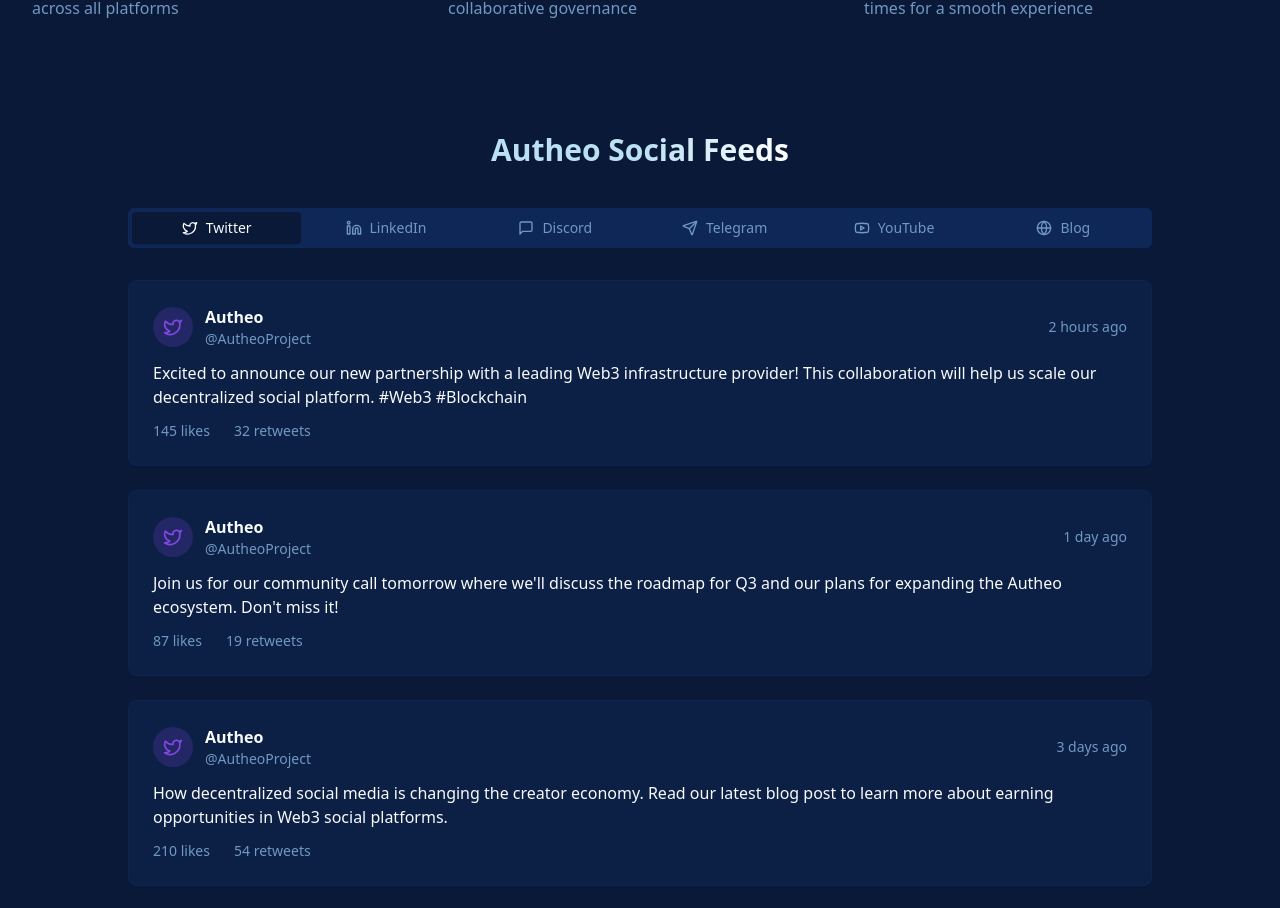
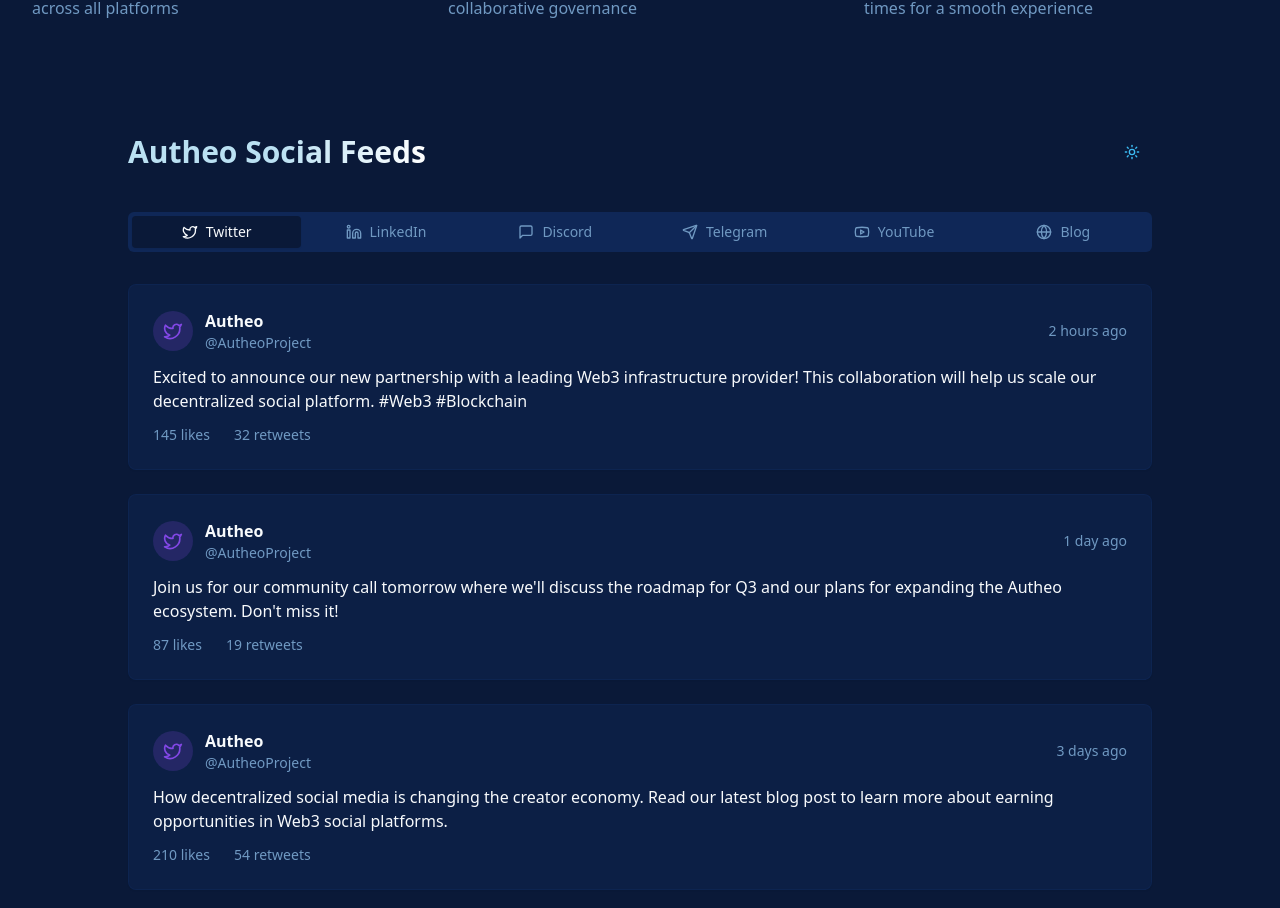
Before and after one commit to RyanTeigen/web3-feed-connector, a React (Vite) app: page / in a window 1280 px wide. Shown: the part 1113-2021 px from the top of the page. Built offline with nearby package versions, Linux system fonts and the light colour scheme.

Commit message:
feat: Add dark mode toggle to SocialFeed
Adds a dark mode toggle to the SocialFeed component, allowing users to switch between light and dark themes for the feed cards.

```diff
--- a/src/App.tsx
+++ b/src/App.tsx
@@ -10,12 +10,14 @@ import AboutPage from "./pages/AboutPage";
 import NotFound from "./pages/NotFound";
 import Navbar from "./components/Navbar";
 import Footer from "./components/Footer";
+import { ThemeProvider } from "./context/ThemeContext";
 
 const queryClient = new QueryClient();
 
 const App = () => (
   <QueryClientProvider client={queryClient}>
     <TooltipProvider>
+      <ThemeProvider>
         <Toaster />
         <Sonner />
         <BrowserRouter>
@@ -32,6 +34,7 @@ const App = () => (
             <Footer />
           </div>
         </BrowserRouter>
+      </ThemeProvider>
     </TooltipProvider>
   </QueryClientProvider>
 );
--- a/src/components/SocialFeed.tsx
+++ b/src/components/SocialFeed.tsx
@@ -9,6 +9,7 @@ import { TelegramFeed } from "./social-feed/TelegramFeed";
 import { YoutubeFeed } from "./social-feed/YoutubeFeed";
 import { BlogFeed } from "./social-feed/BlogFeed";
 import { DEFAULT_CONFIG } from "./social-feed/config";
+import { ThemeToggle } from "./ThemeToggle";
 
 const SocialFeed = () => {
   const [activeTab, setActiveTab] = useState("twitter");
@@ -18,9 +19,12 @@ const SocialFeed = () => {
   return (
     <div className="py-12 px-4 sm:px-6 lg:px-8">
       <div className="mx-auto max-w-5xl">
-        <h2 className="text-3xl font-bold mb-10 text-center">
-          <span className="gradient-text">Autheo Social Feeds</span>
-        </h2>
+        <div className="flex items-center justify-between mb-10">
+          <h2 className="text-3xl font-bold text-center">
+            <span className="gradient-text">Autheo Social Feeds</span>
+          </h2>
+          <ThemeToggle />
+        </div>
 
         <Tabs defaultValue="twitter" className="w-full" onValueChange={setActiveTab}>
           <TabsList className="grid w-full grid-cols-6 mb-8">
--- /dev/null
+++ b/src/components/ThemeToggle.tsx
@@ -0,0 +1,24 @@
+
+import { Moon, Sun } from "lucide-react";
+import { useTheme } from "@/context/ThemeContext";
+import { Button } from "@/components/ui/button";
+
+export const ThemeToggle = () => {
+  const { theme, toggleTheme } = useTheme();
+
+  return (
+    <Button
+      variant="ghost"
+      size="icon"
+      onClick={toggleTheme}
+      className="rounded-full"
+      aria-label="Toggle theme"
+    >
+      {theme === "light" ? (
+        <Moon className="h-5 w-5 text-web3-deep-purple" />
+      ) : (
+        <Sun className="h-5 w-5 text-web3-electric-blue" />
+      )}
+    </Button>
+  );
+};
--- a/src/components/social-feed/BlogFeed.tsx
+++ b/src/components/social-feed/BlogFeed.tsx
@@ -3,24 +3,38 @@ import { Card } from "@/components/ui/card";
 import { ExternalLink } from "lucide-react";
 import { Button } from "@/components/ui/button";
 import { SOCIAL_FEEDS } from "./config";
+import { useTheme } from "@/context/ThemeContext";
 
 interface BlogFeedProps {
   blogUrl: string;
 }
 
 export const BlogFeed = ({ blogUrl }: BlogFeedProps) => {
+  const { theme } = useTheme();
+
   return (
     <div className="space-y-6">
       {SOCIAL_FEEDS.blog.map((post) => (
-        <Card key={post.id} className="web3-card">
+        <Card
+          key={post.id}
+          className={`web3-card ${
+            theme === "light"
+              ? "bg-white border-gray-200 text-gray-800"
+              : "bg-card border-border/40 text-foreground"
+          }`}
+        >
           <div className="space-y-3">
-            <h3 className="font-semibold text-xl">{post.title}</h3>
-            <p className="text-muted-foreground">{post.excerpt}</p>
+            <h3 className={`font-semibold text-xl ${theme === "light" ? "text-gray-800" : ""}`}>{post.title}</h3>
+            <p className={`${theme === "light" ? "text-gray-600" : "text-muted-foreground"}`}>{post.excerpt}</p>
             <div className="flex items-center justify-between text-sm">
-              <span className="text-muted-foreground">{post.readTime}</span>
-              <span className="text-muted-foreground">{post.date}</span>
+              <span className={`${theme === "light" ? "text-gray-500" : "text-muted-foreground"}`}>{post.readTime}</span>
+              <span className={`${theme === "light" ? "text-gray-500" : "text-muted-foreground"}`}>{post.date}</span>
             </div>
-            <Button variant="outline" className="border-web3-vibrant-teal/40 hover:bg-web3-vibrant-teal/10 text-web3-vibrant-teal">
+            <Button variant="outline" className={
+              theme === "light"
+                ? "border-web3-vibrant-teal/40 hover:bg-web3-vibrant-teal/10 text-web3-vibrant-teal"
+                : "border-web3-vibrant-teal/40 hover:bg-web3-vibrant-teal/10 text-web3-vibrant-teal"
+            }>
               Read More
             </Button>
           </div>
--- /dev/null
+++ b/src/context/ThemeContext.tsx
@@ -0,0 +1,48 @@
+
+import React, { createContext, useContext, useState, useEffect } from "react";
+
+type Theme = "light" | "dark";
+
+interface ThemeContextType {
+  theme: Theme;
+  toggleTheme: () => void;
+}
+
+const ThemeContext = createContext<ThemeContextType | undefined>(undefined);
+
+export const ThemeProvider = ({ children }: { children: React.ReactNode }) => {
+  // Check if user previously selected a theme
+  const [theme, setTheme] = useState<Theme>(() => {
+    const savedTheme = localStorage.getItem("theme");
+    return (savedTheme as Theme) || "dark"; // Default to dark since our app already has a dark theme
+  });
+
+  // Apply theme class to html element
+  useEffect(() => {
+    const root = document.documentElement;
+    if (theme === "dark") {
+      root.classList.add("dark");
+    } else {
+      root.classList.remove("dark");
+    }
+    localStorage.setItem("theme", theme);
+  }, [theme]);
+
+  const toggleTheme = () => {
+    setTheme((prevTheme) => (prevTheme === "dark" ? "light" : "dark"));
+  };
+
+  return (
+    <ThemeContext.Provider value={{ theme, toggleTheme }}>
+      {children}
+    </ThemeContext.Provider>
+  );
+};
+
+export const useTheme = () => {
+  const context = useContext(ThemeContext);
+  if (context === undefined) {
+    throw new Error("useTheme must be used within a ThemeProvider");
+  }
+  return context;
+};
--- a/src/index.css
+++ b/src/index.css
@@ -5,14 +5,14 @@
 
 @layer base {
   :root {
-    --background: 220 70% 13%;
-    --foreground: 210 40% 98%;
+    --background: 0 0% 100%;
+    --foreground: 240 10% 3.9%;
 
-    --card: 220 70% 16%;
-    --card-foreground: 210 40% 98%;
+    --card: 0 0% 100%;
+    --card-foreground: 240 10% 3.9%;
 
-    --popover: 220 70% 16%;
-    --popover-foreground: 210 40% 98%;
+    --popover: 0 0% 100%;
+    --popover-foreground: 240 10% 3.9%;
 
     --primary: 227 57% 23%;
     --primary-foreground: 210 40% 98%;
@@ -20,8 +20,8 @@
     --secondary: 199 69% 84%;
     --secondary-foreground: 220 70% 13%;
 
-    --muted: 220 70% 20%;
-    --muted-foreground: 210 40% 60%;
+    --muted: 240 4.8% 95.9%;
+    --muted-foreground: 240 3.8% 46.1%;
 
     --accent: 199 69% 84%;
     --accent-foreground: 220 70% 13%;
@@ -29,8 +29,8 @@
     --destructive: 0 84.2% 60.2%;
     --destructive-foreground: 210 40% 98%;
 
-    --border: 220 70% 22%;
-    --input: 220 70% 22%;
+    --border: 240 5.9% 90%;
+    --input: 240 5.9% 90%;
     --ring: 199 69% 84%;
 
     --radius: 0.5rem;
@@ -73,7 +73,7 @@
   }
 
   body {
-    @apply bg-background text-foreground;
+    @apply bg-background text-foreground transition-colors duration-300;
   }
 }
 
@@ -89,6 +89,19 @@
 
   .web3-button {
     @apply inline-flex h-10 items-center justify-center rounded-md bg-gradient-to-r from-secondary to-white px-4 py-2 text-sm font-medium text-primary transition-all duration-300 hover:shadow-[0_0_15px_rgba(130,217,255,0.5)] focus:outline-none focus:ring-2 focus:ring-ring focus:ring-offset-2;
+  }
+
+  /* Light mode specific styles */
+  .light .web3-card {
+    @apply border-gray-200 bg-white shadow-md hover:shadow-lg;
+  }
+
+  .light .gradient-text {
+    @apply bg-gradient-to-r from-web3-electric-blue via-web3-deep-purple to-web3-vibrant-teal bg-clip-text text-transparent;
+  }
+
+  .light .web3-button {
+    @apply bg-gradient-to-r from-web3-electric-blue to-web3-vibrant-teal text-white;
   }
 }
 
@@ -129,3 +142,8 @@
     opacity: 0.7;
   }
 }
+
+/* Hide stars in light mode */
+.light .stars-container {
+  display: none;
+}
```
Lines whose indentation alone changed are shown as unchanged.
